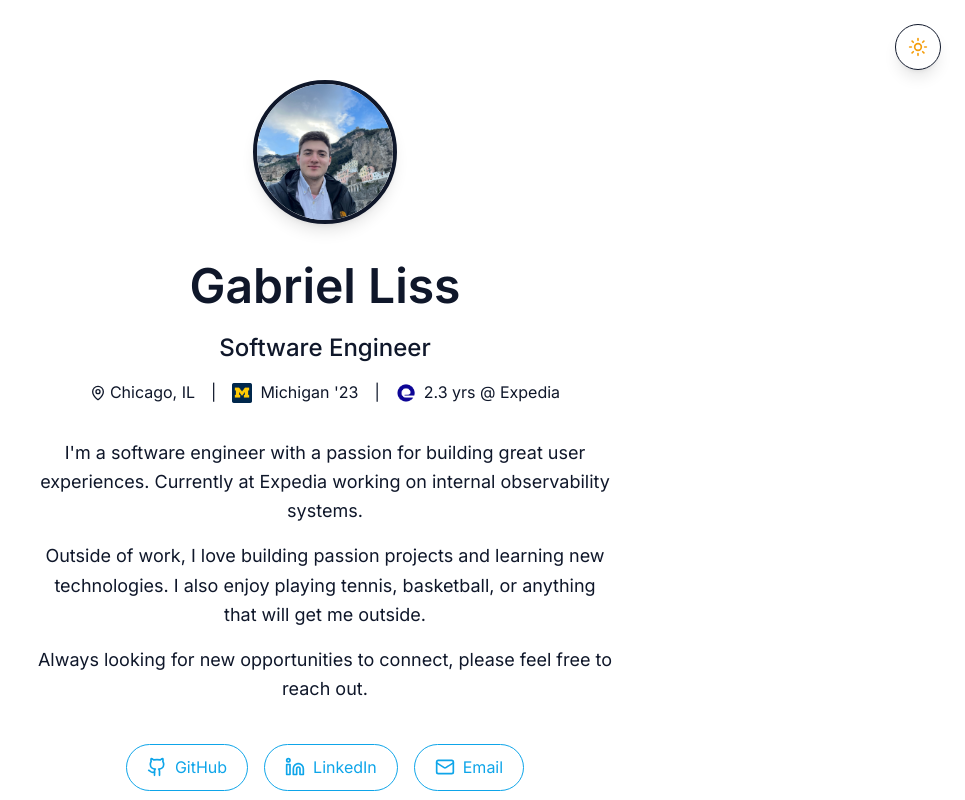
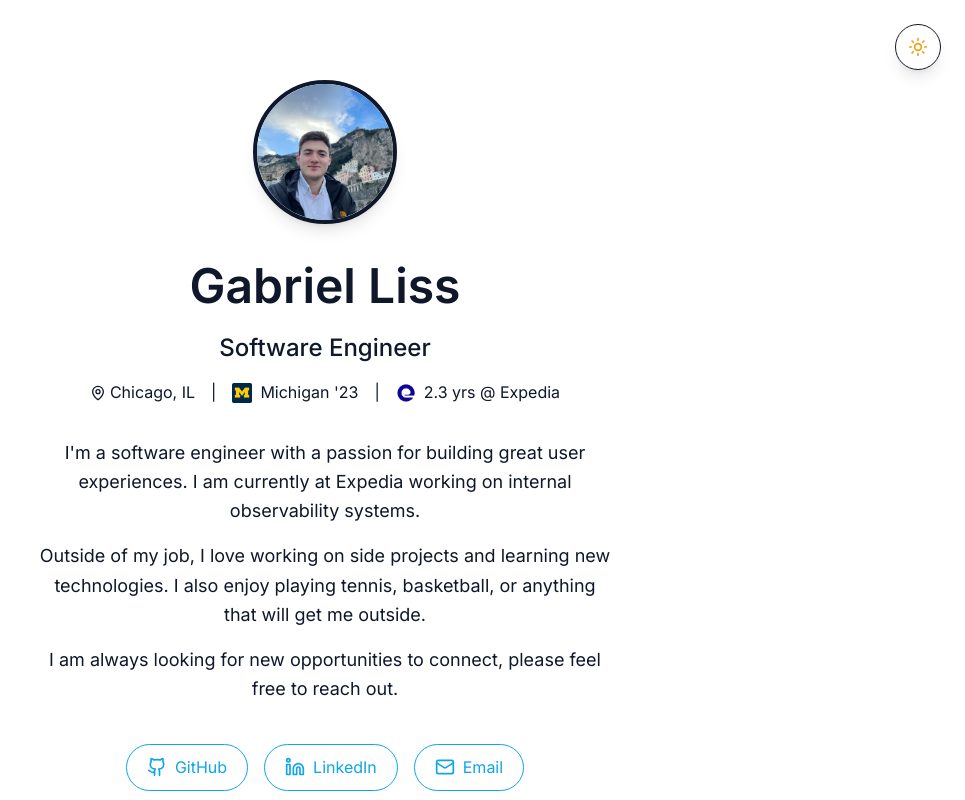
Before and after one commit to gabeliss/personal-site, a React (Vite) app: page / in a window 1280 px wide. Shown: the top 800 px of the page, without its empty margins (315-1280 px from the left). Built offline with nearby package versions, Linux system fonts and the light colour scheme.

Commit message:
fix grammar

```diff
--- a/src/components/Hero.tsx
+++ b/src/components/Hero.tsx
@@ -74,14 +74,14 @@ export default function Hero() {
         {/* Bio */}
         <div className="text-lg text-[--color-secondary] max-w-xl mx-auto mb-10 leading-relaxed space-y-4 text-center">
           <p>
-            I'm a software engineer with a passion for building great user experiences. Currently at Expedia working on internal observability systems.
+            I'm a software engineer with a passion for building great user experiences. I am currently at Expedia working on internal observability systems.
           </p>
           <p>
-            Outside of work, I love building passion projects and learning new technologies.
+            Outside of my job, I love working on side projects and learning new technologies.
             I also enjoy playing tennis, basketball, or anything that will get me outside.
           </p>
           <p>
-            Always looking for new opportunities to connect, please feel free to reach out.
+            I am always looking for new opportunities to connect, please feel free to reach out.
           </p>
         </div>
 
```
